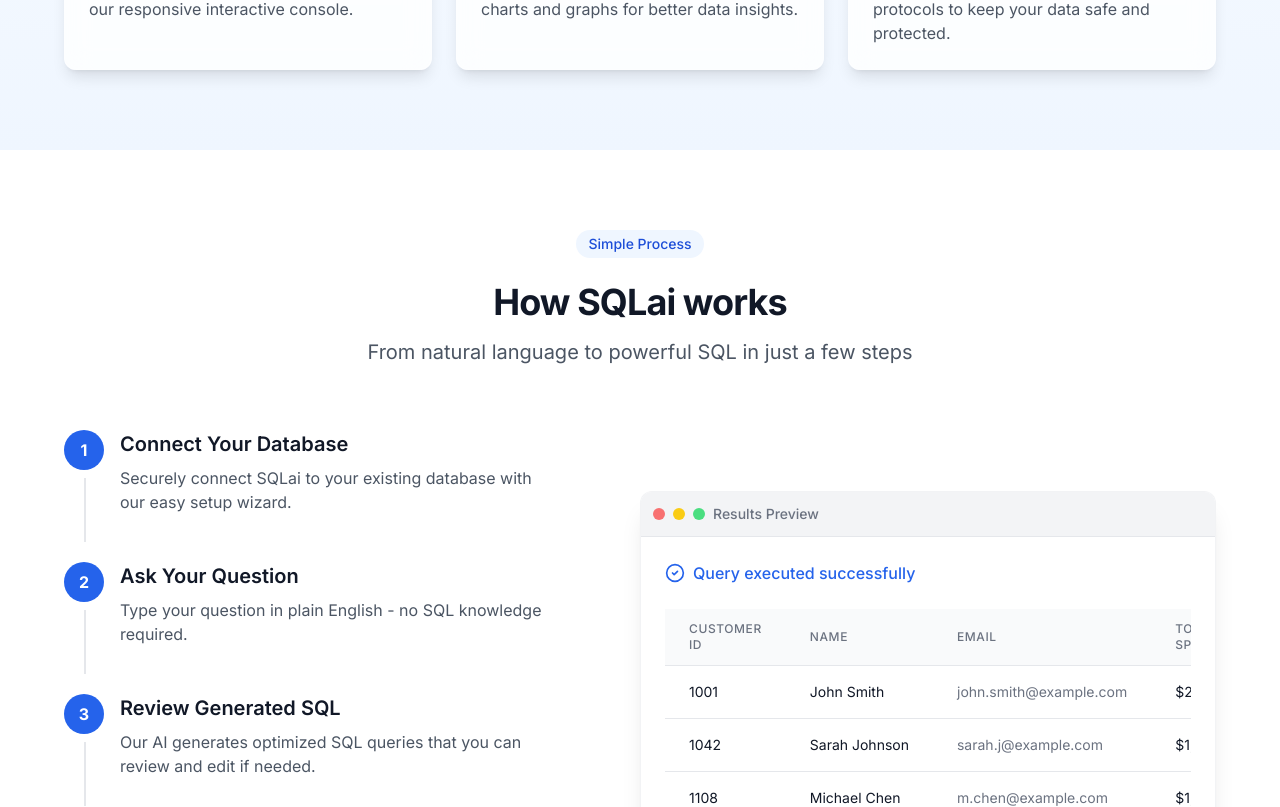
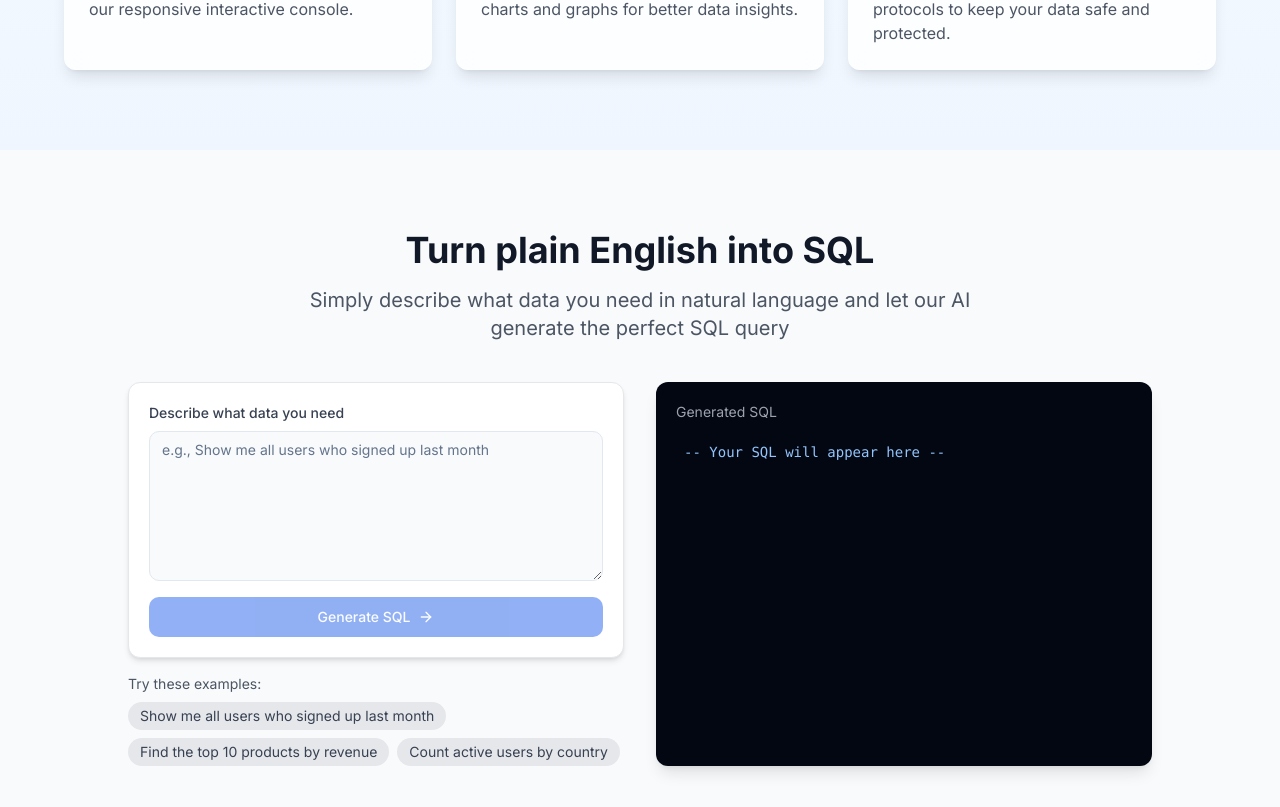
Before and after one commit to Toxicsword/sqlai-clone-magic, a React (Vite) app: page / in a window 1280 px wide. Shown: the part 1993-2800 px from the top of the page. Built offline with nearby package versions, Linux system fonts and the light colour scheme.

Commit message:
Add text SQL functionality
Implements the ability to input and display text-based SQL queries on the same page.

```diff
--- a/src/components/Navbar.tsx
+++ b/src/components/Navbar.tsx
@@ -16,6 +16,9 @@ const Navbar: React.FC = () => {
         <div className="hidden md:flex items-center space-x-8">
           <a href="#features" className="text-gray-700 hover:text-blue-600 transition-colors">
             Features
+          </a>
+          <a href="#text-to-sql" className="text-gray-700 hover:text-blue-600 transition-colors">
+            Text to SQL
           </a>
           <a href="#how-it-works" className="text-gray-700 hover:text-blue-600 transition-colors">
             How it works
--- /dev/null
+++ b/src/components/TextToSQL.tsx
@@ -0,0 +1,181 @@
+
+import React, { useState } from 'react';
+import { Button } from '@/components/ui/button';
+import { Input } from '@/components/ui/input';
+import { Textarea } from '@/components/ui/textarea';
+import { ArrowRight } from 'lucide-react';
+
+const TextToSQL: React.FC = () => {
+  const [textQuery, setTextQuery] = useState('');
+  const [sqlResult, setSqlResult] = useState('');
+  const [isLoading, setIsLoading] = useState(false);
+
+  // Sample SQL generation examples to showcase the feature
+  const examples = [
+    "Show me all users who signed up last month",
+    "Find the top 10 products by revenue",
+    "Count active users by country"
+  ];
+
+  const generateSQL = () => {
+    if (!textQuery.trim()) return;
+
+    setIsLoading(true);
+
+    // Simulating API call with timeout
+    setTimeout(() => {
+      // Sample SQL generation based on input
+      let generatedSQL = '';
+
+      if (textQuery.toLowerCase().includes('users') && textQuery.toLowerCase().includes('last month')) {
+        generatedSQL = `SELECT
+  user_id,
+  first_name,
+  last_name,
+  email,
+  created_at
+FROM
+  users
+WHERE
+  created_at BETWEEN DATE_TRUNC('month', CURRENT_DATE - INTERVAL '1 month')
+  AND DATE_TRUNC('month', CURRENT_DATE) - INTERVAL '1 day'
+ORDER BY
+  created_at DESC;`;
+      } else if (textQuery.toLowerCase().includes('products') && textQuery.toLowerCase().includes('revenue')) {
+        generatedSQL = `SELECT
+  p.product_id,
+  p.product_name,
+  SUM(oi.quantity * oi.price) as revenue
+FROM
+  products p
+JOIN
+  order_items oi ON p.product_id = oi.product_id
+JOIN
+  orders o ON oi.order_id = o.order_id
+WHERE
+  o.status = 'completed'
+GROUP BY
+  p.product_id, p.product_name
+ORDER BY
+  revenue DESC
+LIMIT 10;`;
+      } else if (textQuery.toLowerCase().includes('users') && textQuery.toLowerCase().includes('country')) {
+        generatedSQL = `SELECT
+  country,
+  COUNT(user_id) as active_users
+FROM
+  users
+WHERE
+  last_login_date > CURRENT_DATE - INTERVAL '30 days'
+GROUP BY
+  country
+ORDER BY
+  active_users DESC;`;
+      } else {
+        generatedSQL = `-- Generated SQL based on: "${textQuery}"
+SELECT
+  *
+FROM
+  table_name
+WHERE
+  condition = true
+LIMIT 100;`;
+      }
+
+      setSqlResult(generatedSQL);
+      setIsLoading(false);
+    }, 1500);
+  };
+
+  const handleExampleClick = (example: string) => {
+    setTextQuery(example);
+    setSqlResult('');
+  };
+
+  return (
+    <section id="text-to-sql" className="py-20 px-6 bg-gray-50">
+      <div className="max-w-5xl mx-auto">
+        <div className="text-center mb-10">
+          <h2 className="text-3xl md:text-4xl font-bold text-gray-900 mb-4">
+            Turn plain English into SQL
+          </h2>
+          <p className="text-xl text-gray-600 max-w-2xl mx-auto">
+            Simply describe what data you need in natural language and let our AI generate the perfect SQL query
+          </p>
+        </div>
+
+        <div className="grid grid-cols-1 lg:grid-cols-2 gap-8">
+          <div className="space-y-4">
+            <div className="p-5 bg-white shadow-md rounded-lg border border-gray-200">
+              <label htmlFor="textQuery" className="block text-sm font-medium text-gray-700 mb-2">
+                Describe what data you need
+              </label>
+              <Textarea
+                id="textQuery"
+                value={textQuery}
+                onChange={(e) => setTextQuery(e.target.value)}
+                placeholder="e.g., Show me all users who signed up last month"
+                className="min-h-[150px]"
+              />
+              <Button
+                onClick={generateSQL}
+                disabled={isLoading || !textQuery.trim()}
+                className="mt-4 w-full bg-blue-600 hover:bg-blue-700"
+              >
+                {isLoading ? (
+                  <span className="flex items-center">
+                    <svg className="animate-spin -ml-1 mr-3 h-5 w-5 text-white" xmlns="http://www.w3.org/2000/svg" fill="none" viewBox="0 0 24 24">
+                      <circle className="opacity-25" cx="12" cy="12" r="10" stroke="currentColor" strokeWidth="4"></circle>
+                      <path className="opacity-75" fill="currentColor" d="M4 12a8 8 0 018-8V0C5.373 0 0 5.373 0 12h4zm2 5.291A7.962 7.962 0 014 12H0c0 3.042 1.135 5.824 3 7.938l3-2.647z"></path>
+                    </svg>
+                    Generating SQL...
+                  </span>
+                ) : (
+                  <span className="flex items-center">Generate SQL <ArrowRight className="ml-2 h-5 w-5" /></span>
+                )}
+              </Button>
+            </div>
+
+            <div className="mt-6">
+              <p className="text-sm text-gray-600 mb-2">Try these examples:</p>
+              <div className="flex flex-wrap gap-2">
+                {examples.map((example, index) => (
+                  <button
+                    key={index}
+                    onClick={() => handleExampleClick(example)}
+                    className="px-3 py-1 text-sm bg-gray-200 hover:bg-gray-300 rounded-full text-gray-700 transition-colors"
+                  >
+                    {example}
+                  </button>
+                ))}
+              </div>
+            </div>
+          </div>
+
+          <div className="bg-gray-950 p-5 rounded-lg overflow-hidden shadow-lg">
+            <div className="flex items-center justify-between mb-3">
+              <div className="text-sm text-gray-400">Generated SQL</div>
+              {sqlResult && (
+                <Button
+                  variant="ghost"
+                  size="sm"
+                  className="text-xs text-gray-400 hover:text-white"
+                  onClick={() => {
+                    navigator.clipboard.writeText(sqlResult);
+                  }}
+                >
+                  Copy
+                </Button>
+              )}
+            </div>
+            <pre className="font-mono text-sm text-blue-300 overflow-x-auto max-h-[400px] p-2">
+              {sqlResult || '-- Your SQL will appear here --'}
+            </pre>
+          </div>
+        </div>
+      </div>
+    </section>
+  );
+};
+
+export default TextToSQL;
--- a/src/pages/Index.tsx
+++ b/src/pages/Index.tsx
@@ -7,6 +7,7 @@ import HowItWorks from '@/components/HowItWorks';
 import TestimonialSection from '@/components/TestimonialSection';
 import Pricing from '@/components/Pricing';
 import CTASection from '@/components/CTASection';
+import TextToSQL from '@/components/TextToSQL';
 import Footer from '@/components/Footer';
 
 const Index = () => {
@@ -21,6 +22,7 @@ const Index = () => {
       <main>
         <Hero />
         <Features />
+        <TextToSQL />
         <HowItWorks />
         <TestimonialSection />
         <Pricing />
```
